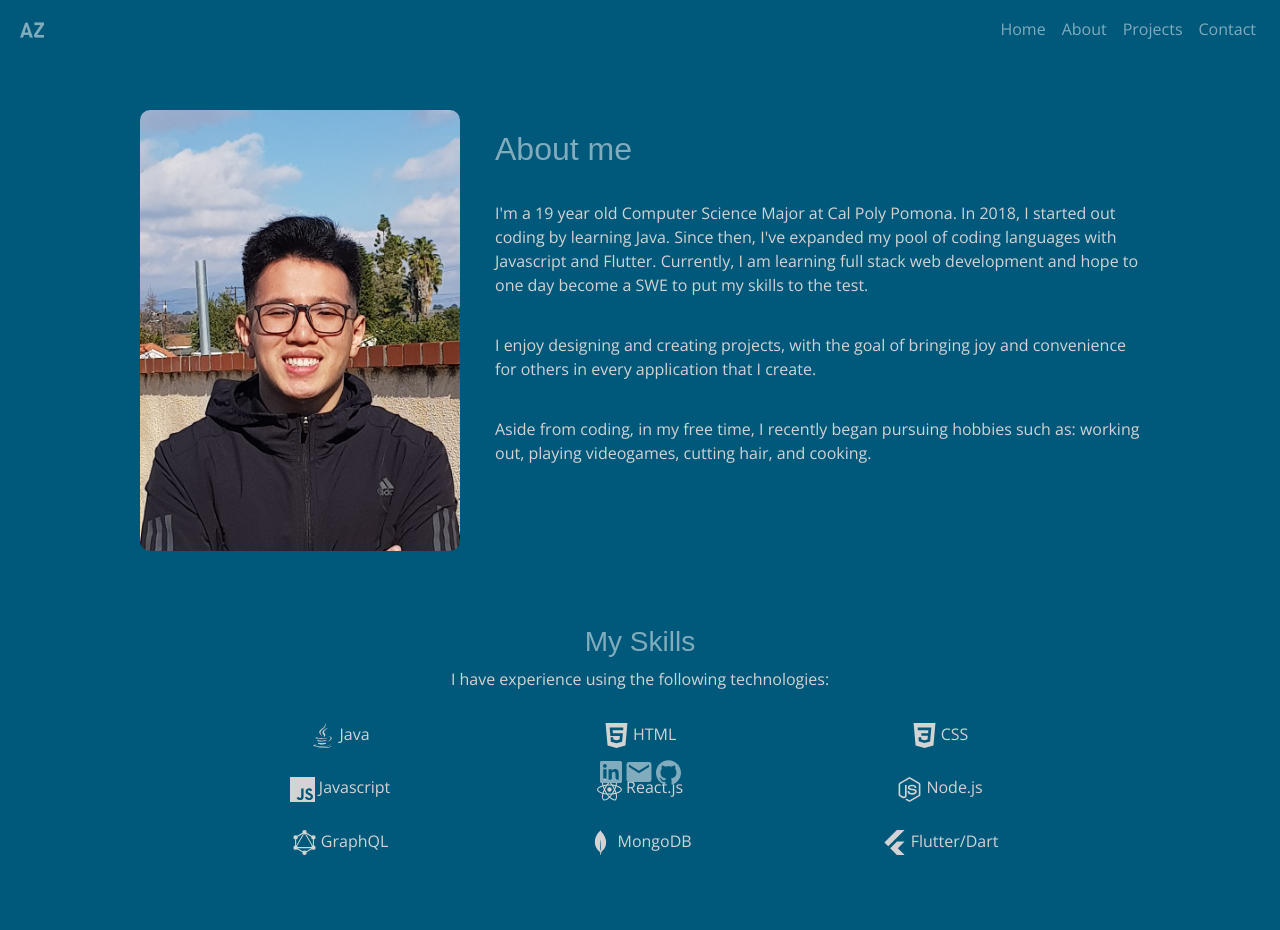
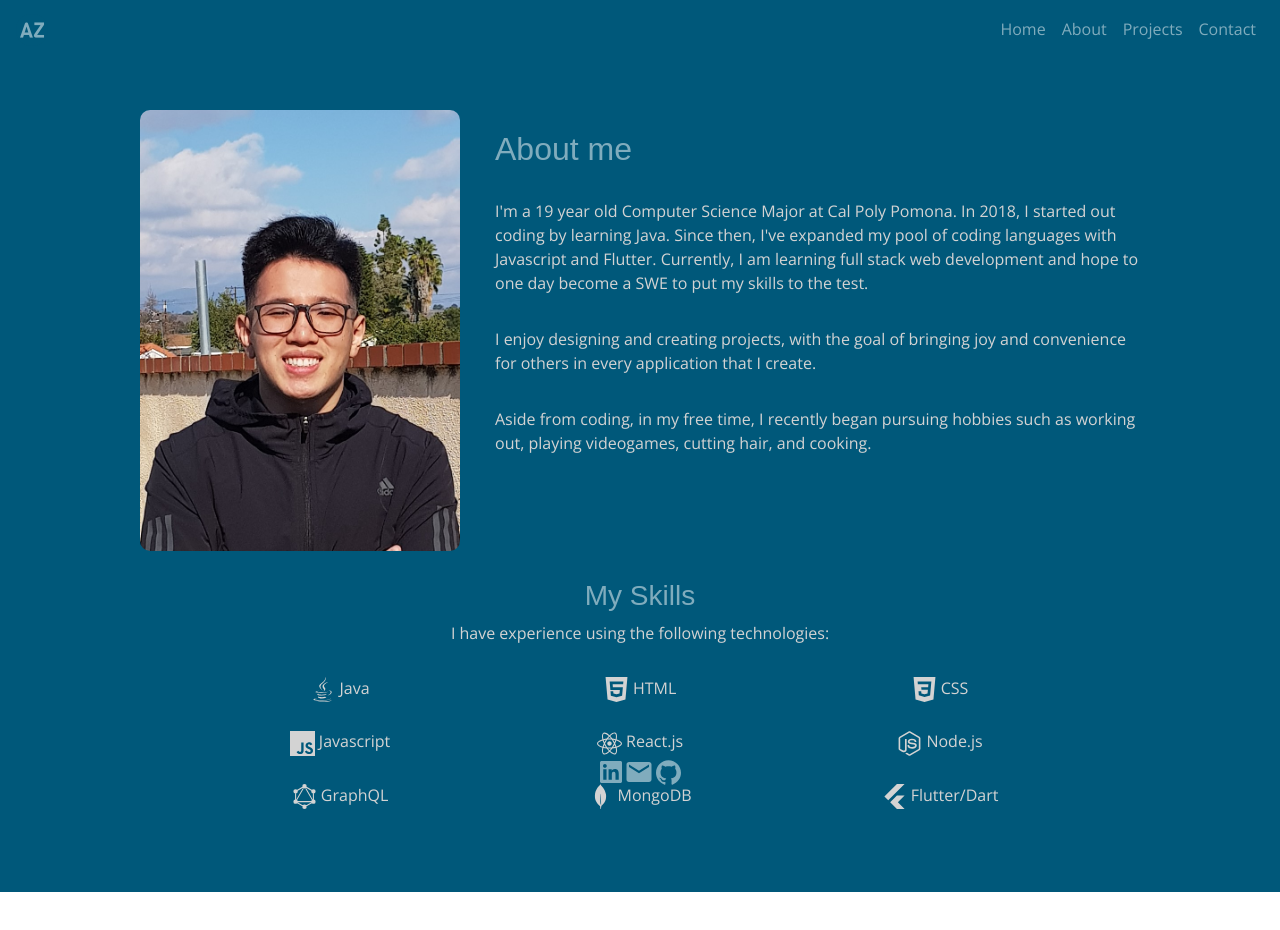
Before and after one commit to alfredzhuang/portfolio, a React (Create React App) app: page /about in a window 1280 px wide. Shown: the top 930 px of the page. After the commit the page ends 892 px from the top, so only its background shows below. Built offline with nearby package versions, Linux system fonts and the light colour scheme; a web font is replaced by a local one.

Commit message:
updated resume and fixed styling on about page

```diff
--- a/src/App.js
+++ b/src/App.js
@@ -37,7 +37,7 @@ class App extends React.Component {
           subText2:
             "I enjoy designing and creating projects, with the goal of bringing joy and convenience for others in every application that I create.",
           subText3:
-            "Aside from coding, in my free time, I recently began pursuing hobbies such as: working out, playing videogames, cutting hair, and cooking.",
+            "Aside from coding, in my free time, I recently began pursuing hobbies such as working out, playing videogames, cutting hair, and cooking.",
         },
         skills: {
           subTitle1: "My Skills",
--- a/src/pages/AboutPage.css
+++ b/src/pages/AboutPage.css
@@ -2,6 +2,7 @@
   background-color: #00587a;
   padding-top: 35px;
   height: 100%;
+  min-height: 100vh;
 }
 
 .about-container {
@@ -23,11 +24,11 @@
 }
 
 .profile p {
-  padding: 10px 0px;
+  padding: 8px 0px;
 }
 
 .skills-container {
-  margin: 34px auto 0;
+  margin: 0px auto;
   padding: 25px 0px;
   max-width: 1000px;
 }
--- a/src/pages/ProjectsPage.css
+++ b/src/pages/ProjectsPage.css
@@ -13,13 +13,13 @@
   max-width: 1500px;
 }
 
-.project article {
+article {
   border-top: solid 3px #393e46;
   margin-bottom: 100px;
   padding-top: 100px;
 }
 
-.project article:first-child {
+article:first-child {
   border-top: 0;
   padding-top: 30px;
 }
@@ -38,7 +38,7 @@
 }
 
 .image img:hover {
-    opacity: 1.0;
+  opacity: 1;
 }
 
 .image1 {
@@ -54,7 +54,7 @@
 }
 
 .image1 img:hover {
-    opacity: 1.0;
+  opacity: 1;
 }
 
 .description {
@@ -71,7 +71,8 @@
 }
 
 @media (max-width: 736px) {
-    .image, .image1 {
+  .image,
+  .image1 {
     display: block;
     width: 100%;
   }
```
Also changed, not shown: 1 other file (tests, documents, lock files or other folders). Lines whose indentation alone changed are shown as unchanged.
